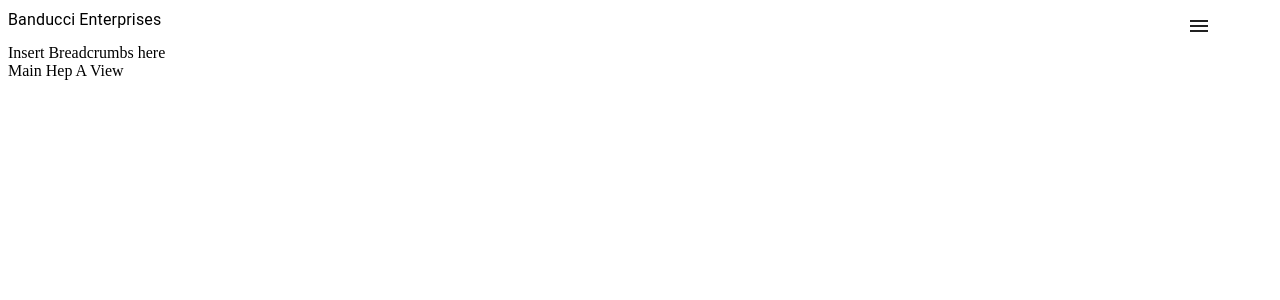
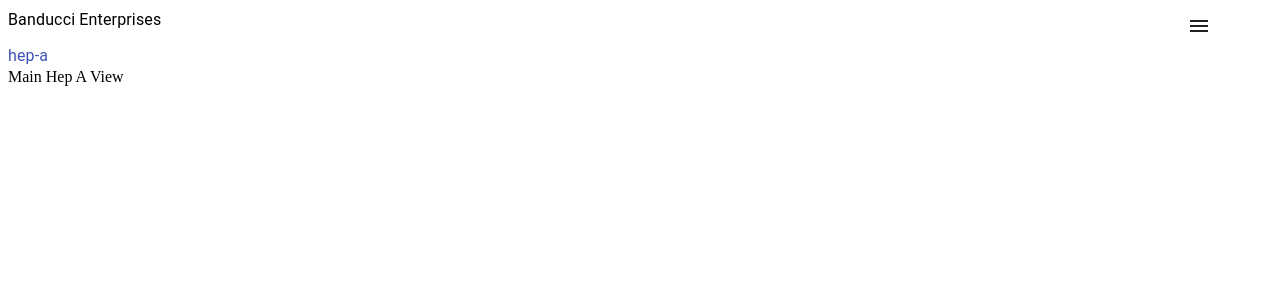
Before and after one commit to Cooker8200/MaintenanceTrackingUI, a React (Create React App) app: page /hep-a in a window 1280 px wide. Shown: the top 300 px of the page. Built offline with nearby package versions, Linux system fonts and the light colour scheme.

Commit message:
added breadcrumb naviation

```diff
--- a/src/components/view/appbar/MainAppBar.tsx
+++ b/src/components/view/appbar/MainAppBar.tsx
@@ -4,6 +4,7 @@ import { useState } from 'react';
 import { Navigation } from '../../../constants/Navigation';
 import { withRouter, RouteComponentProps } from 'react-router-dom';
 import MenuIcon from '@material-ui/icons/Menu';
+import NavigationBreadcrumbs from './NavigationBreadcrumbs';
 
 const MainAppBar: React.FC<RouteComponentProps> = ({ history }) => {
   const [anchorEl, setAnchorEl] = useState<null | HTMLElement>(null);
@@ -49,7 +50,7 @@ const MainAppBar: React.FC<RouteComponentProps> = ({ history }) => {
         </Grid>
         {!window.location.pathname.includes('/home') &&
           <Grid item xs={12}>
-            Insert Breadcrumbs here
+            <NavigationBreadcrumbs />
           </Grid>
         }
       </Grid>
--- /dev/null
+++ b/src/components/view/appbar/NavigationBreadcrumbs.tsx
@@ -0,0 +1,18 @@
+import * as React from 'react';
+import { Breadcrumbs, Link } from '@material-ui/core';
+
+const NavigationBreadcrumbs = () => {
+  return (
+    <Breadcrumbs>
+      {window.location.pathname.split('/').slice(1).map(path => (
+        <Link
+          href={path === 'banducci-enterprises' ? 'banducci-enterprises/home' : path}
+        >
+          {path === 'banducci-enterprises' ? 'home' : path}
+        </Link>
+      ))}
+    </Breadcrumbs>
+  )
+};
+
+export default NavigationBreadcrumbs;
```
